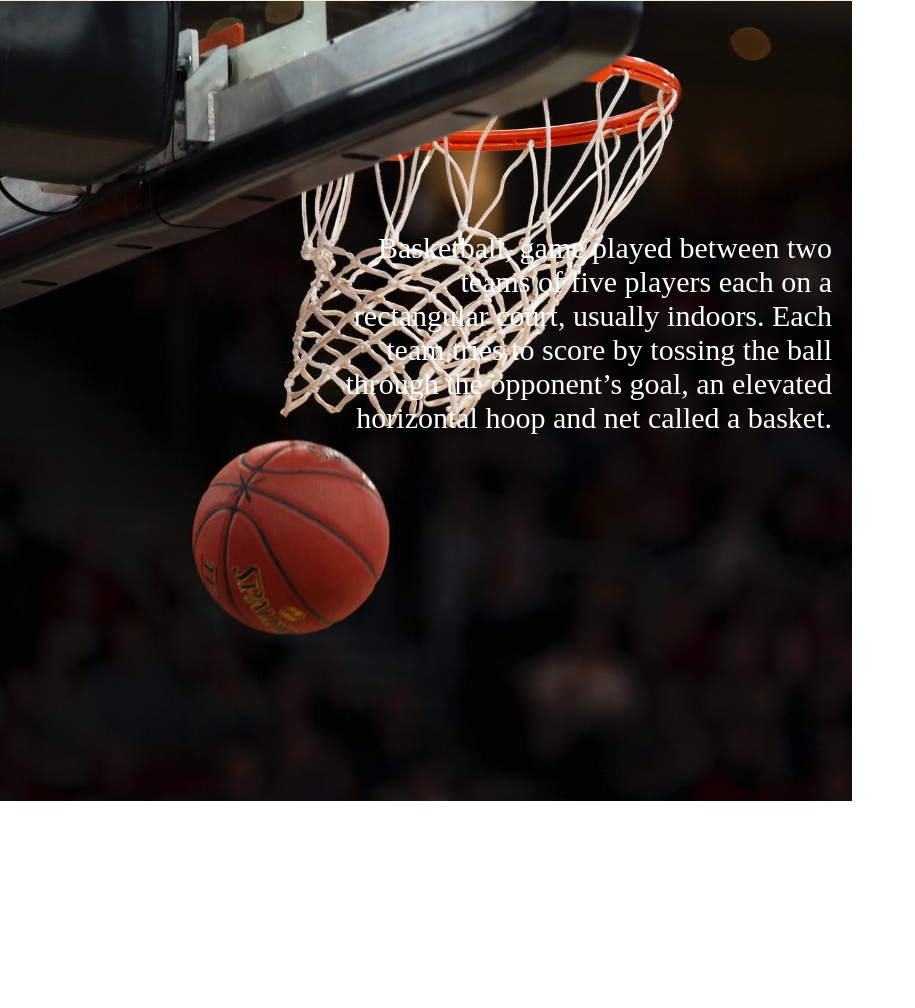
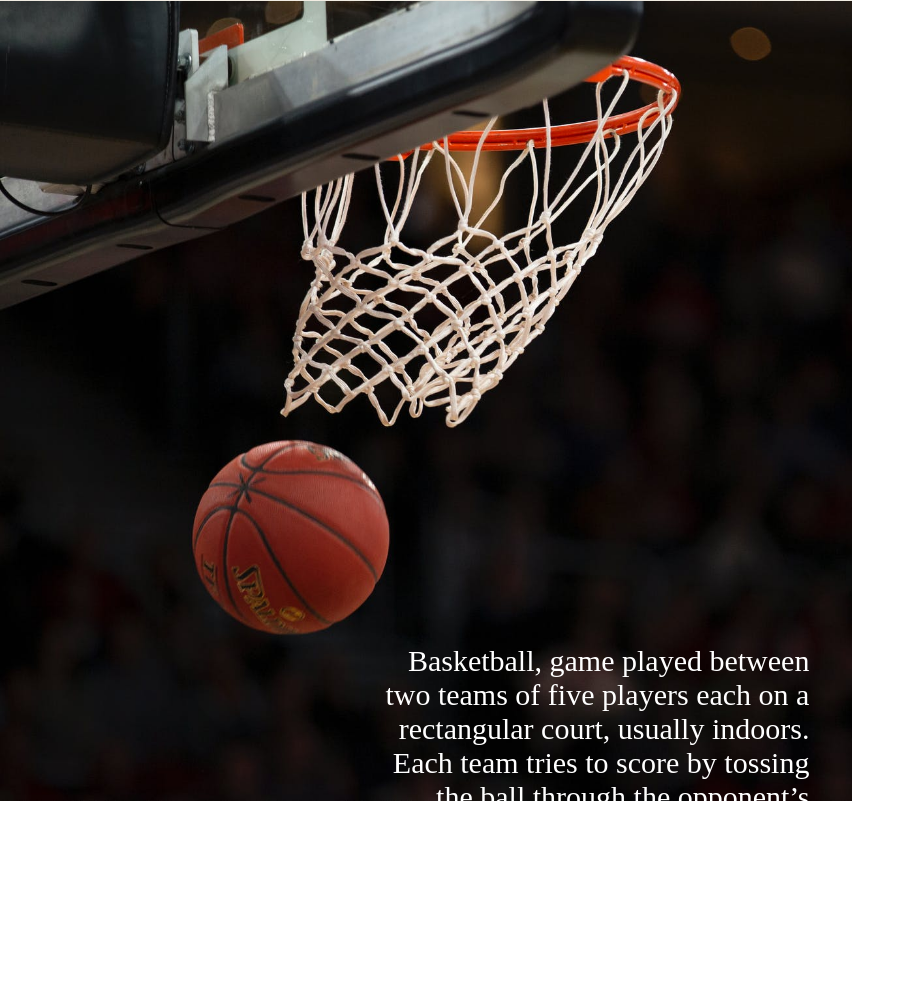
Before and after one commit to anilesh-k/sports, a plain HTML site: page index.html in a window 1280 px wide. Shown: the part 799-1807 px from the top of the page, without its empty margins (0-915 px from the left). Drawn offline with Linux system fonts and the light colour scheme.

Commit message:
Update sports.css

```diff
--- a/sports.css
+++ b/sports.css
@@ -55,11 +55,9 @@ a{
     color: white;
     width: 50%;
     position: absolute;
-    top: 1000px;
-    right: 20px;
-    width: 500px;
+    padding: 25% 10% 0% 45%;
     height: 100px;
-    text-align: right;
+    text-align: right
 }
 .ftbl{
     font-size: 30px;
```
